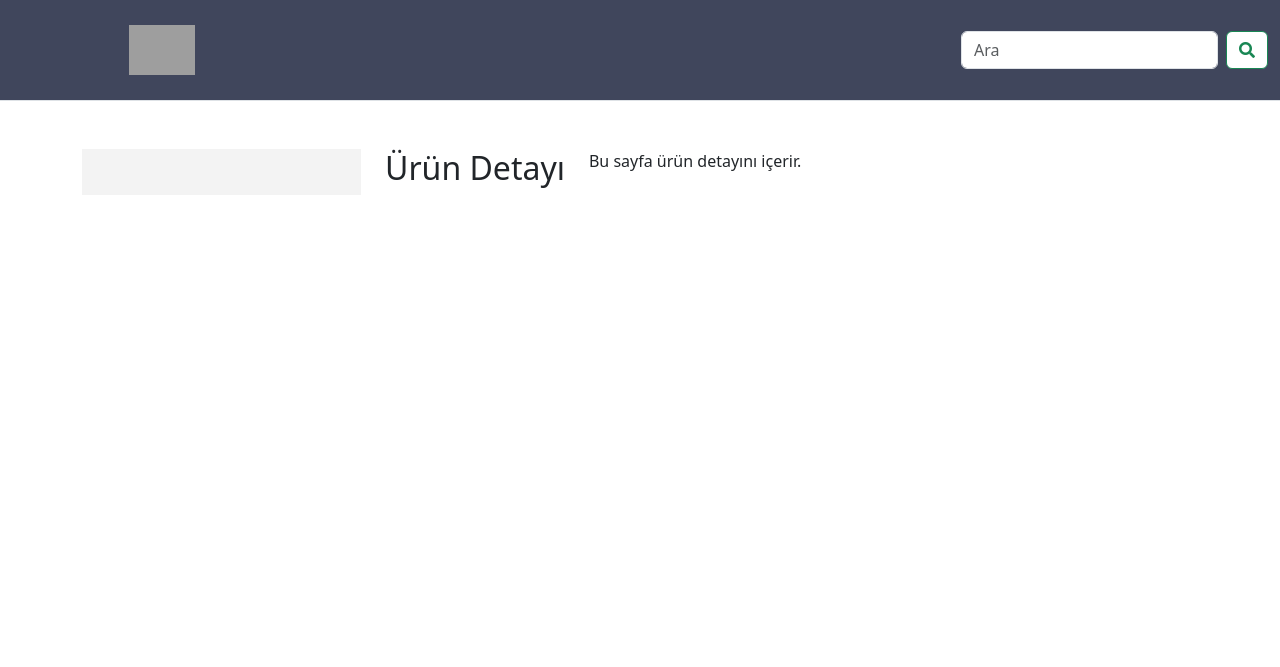
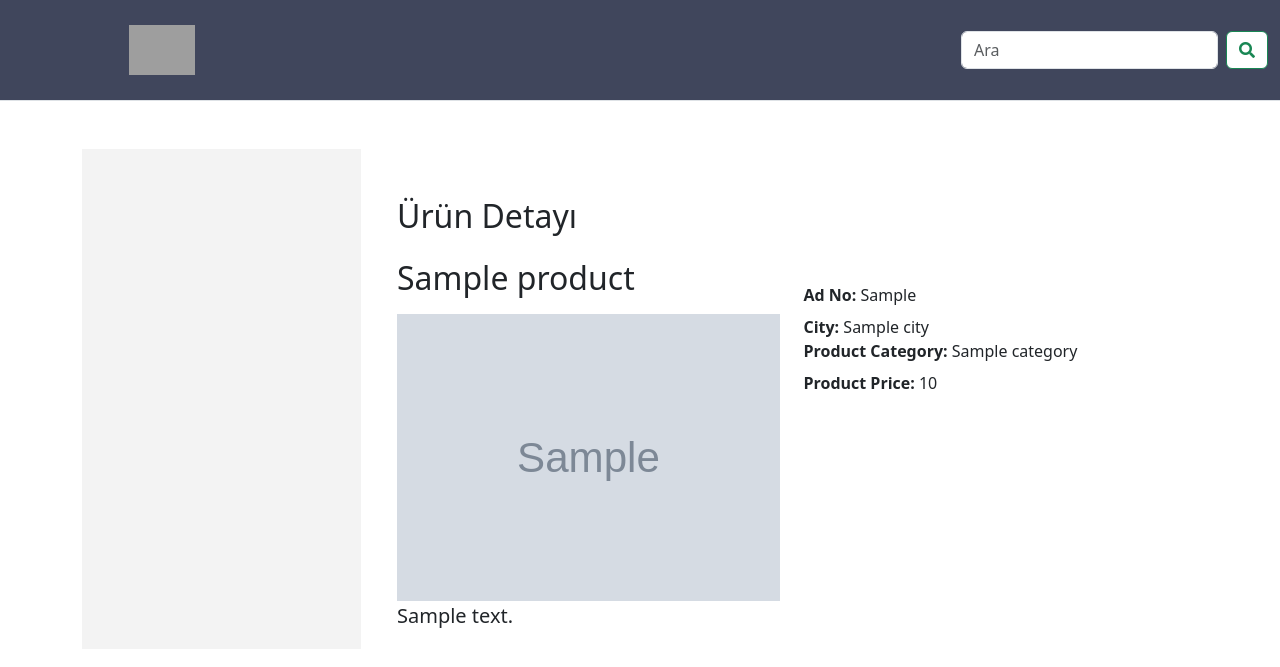
Before and after one commit to atakandgn/django-e-commerce, a Django app: template django_e_commerce/buy_sell_website/templates/product_detail.html in a window 1280 px wide. Shown: the top 667 px of the page. Run offline with Django 3.2, Linux system fonts and the light colour scheme; the template is opened without the code that fills it: most values are stand-ins (such as "Sample title", 1, 10 or a date in 2020); grey boxes marked "Sample" are stand-in pictures; grey boxes are pictures that could not be loaded.

Commit message:
fully functional

```diff
--- a/django_e_commerce/buy_sell_website/static/css/style.css
+++ b/django_e_commerce/buy_sell_website/static/css/style.css
@@ -1,3 +1,26 @@
+/* Scrollbar Styles */
+body {
+  scrollbar-width: thin;
+  scrollbar-color: rgb(158, 158, 167) rgba(0, 0, 0, 0.1);
+}
+
+/* Rounded Scrollbar */
+body::-webkit-scrollbar {
+  width: 5px;
+  border-radius: 50px;
+  background-color: #40465c;
+}
+
+body::-webkit-scrollbar-thumb {
+  background-color: rgb(158, 158, 167);
+  border-radius: 4px;
+}
+
+body::-webkit-scrollbar-thumb:hover {
+  background-color: rgba(0, 0, 0, 0.1);
+}
+
+
 li {
   list-style: none;
   text-decoration: none;
@@ -33,8 +56,12 @@ nav {
   background-color: #f3f3f3;
   height: max-content;
   color: #ffffff;
-  padding: 15px;
+  padding: 10px;
   border-right: 1px solid #f3f3f3;
+  height: 500px;
+  overflow-y: scroll;
+
+  scroll-behavior: smooth;
 }
 @media (max-width: 991.98px) {
   .category-sidebar {
@@ -46,7 +73,7 @@ nav {
   .category-sidebar {
 
     position: sticky;
-    top: 120px;
+    top: 150px;
   }
 }
 
@@ -108,7 +135,6 @@ nav {
 /* Product Styles */
 
 .card-img-top {
-  object-fit: cover; /* Ensure images maintain aspect ratio within the fixed-height card */
   height: 200px; /* Set a fixed height for the images */
 }
 
--- a/django_e_commerce/buy_sell_website/templates/base.html
+++ b/django_e_commerce/buy_sell_website/templates/base.html
@@ -19,14 +19,15 @@
 
 <body>
   <!-- Navbar -->
-  <nav class="navbar border-bottom border-body position-sticky" style="background-color: #40465c; padding: 20px 0; top: 0; z-index: 999;">
+  <nav class="navbar border-bottom border-body position-sticky"
+    style="background-color: #40465c; padding: 20px 0; top: 0; z-index: 999;">
     <div class="container-fluid">
-      <a class="navbar-brand">
+      <a href="/" class="navbar-brand">
         <img src="{% static 'images/logo.png' %}" alt="logo" width="300" height="50" class="object-fit-contain" />
       </a>
       <!-- search icon inside a search box with svg -->
-      <form class="d-flex">
-        <input class="form-control me-2" type="search" placeholder="Ara" aria-label="Search" />
+      <form class="d-flex" action="{% url 'search_results' %}" method="get">
+        <input name="query" class="form-control me-2" type="search" placeholder="Ara" aria-label="Search" />
         <button class="btn btn-outline-success search-btn" type="submit" style="background-color: #fff;">
           <i class="fas fa-search"></i>
         </button>
@@ -65,7 +66,7 @@
     integrity="sha384-BBtl+eGJRgqQAUMxJ7pMwbEyER4l1g+O15P+16Ep7Q9Q+zqX6gSbd85u4mG4QzX+"
     crossorigin="anonymous"></script>
 
-  <!-- Update the script tag to populate categories and subcategories with Font Awesome styling -->
+  <!-- Update the script tag to populate categories and subcategories without Font Awesome icon -->
   <script>
     // Define a state object to hold categories and subcategories
     const state = {};
@@ -108,13 +109,8 @@
               const categoryItem = document.createElement('li');
               categoryItem.classList.add('list-group-item');
               const categoryNameLink = document.createElement('a');
-              categoryNameLink.href = '#';
+              categoryNameLink.href = `{% url 'search_results' %}?category_id=${categoryId}`;
               categoryNameLink.classList.add('d-flex', 'align-items-center', 'fw-bold');
-
-              // Font Awesome Icon
-              const icon = document.createElement('i');
-              icon.classList.add('fas', 'fa-gear', 'me-2', 'fa-solid');
-              categoryNameLink.appendChild(icon);
 
               // Category Name
               categoryNameLink.textContent = category.categoryname;
@@ -127,7 +123,9 @@
                   const subcategoryItem = document.createElement('li');
                   subcategoryItem.classList.add('list-group-item');
                   const subcategoryNameLink = document.createElement('a');
-                  subcategoryNameLink.href = '#';
+
+                  // Update the subcategory link to include subcategory_id
+                  subcategoryNameLink.href = `{% url 'search_results' %}?subcategory_id=${subcategory.subcategoryid}`;
                   subcategoryNameLink.textContent = subcategory.subcategoryname;
                   subcategoryItem.appendChild(subcategoryNameLink);
                   subcategoryList.appendChild(subcategoryItem);
--- a/django_e_commerce/buy_sell_website/templates/product_detail.html
+++ b/django_e_commerce/buy_sell_website/templates/product_detail.html
@@ -5,7 +5,37 @@
 {% block title %}Ürün Detay{% endblock %}
 
 {% block content %}
-    <h2>Ürün Detayı</h2>
-    <p>Bu sayfa ürün detayını içerir.</p>
-    <!-- Diğer içerik buraya eklenebilir -->
+
+    <div class="container mt-5">
+        <h2>Ürün Detayı</h2>
+        <div class="row mt-4">
+            <div class="col-md-6">
+                <h2 class="mb-3">{{ product.productname }}</h2>
+                <img src="{{ product.image }}" alt="{{ product.productname }}" class="img-fluid object-fit-contain">
+            </div>
+            <div class="col-md-6">
+
+                <div class="mt-4">
+                    <div class="mb-2">
+                        <span class="fw-bold">Ad No:</span>
+                        <span>{{ product.ad_no }}</span>
+                    </div>
+                    <div>
+                        <span class="fw-bold">City:</span>
+                        <span>{{ product.city }}</span>
+                    </div>
+                    <div class="mb-2">
+                        <span class="fw-bold">Product Category:</span>
+                        <span>{{ product.category.categoryname }}</span>
+                    </div>
+                    <div class="mb-2">
+                        <span class="fw-bold">Product Price:</span>
+                        <span>{{ product.price }}</span>
+                    </div>
+                    <!-- Add more details as needed -->
+                </div>
+            </div>
+            <p class="lead">{{ product.description }}</p>
+        </div>
+    </div>
 {% endblock %}
--- a/django_e_commerce/buy_sell_website/urls.py
+++ b/django_e_commerce/buy_sell_website/urls.py
@@ -6,7 +6,7 @@ from .views import CategoryListCreateView, ProductListCreateView, SubCategoryLis
 urlpatterns = [
     path('', home, name='home'),
     path('product/<int:product_id>/', product_detail, name='product_detail'),
-    path('search/', search_results, name='search_results'),
+    path('search_results/', search_results, name='search_results'),
 
     path('api/categories/', CategoryListCreateView.as_view(), name='category-list-create'),
     path('api/subcategories/', SubCategoryListCreateView.as_view(), name='subcategory-list-create'),
--- a/django_e_commerce/django_e_commerce/urls.py
+++ b/django_e_commerce/django_e_commerce/urls.py
@@ -20,4 +20,5 @@ from django.urls import path, include
 urlpatterns = [
     path('admin/', admin.site.urls),
     path('', include('buy_sell_website.urls')),
+
 ]
```
Also changed, not shown: django_e_commerce/buy_sell_website/templates/home.html (+16 -8 lines), django_e_commerce/buy_sell_website/templates/search_results.html (+23 -15 lines), django_e_commerce/buy_sell_website/views.py (+34 -10 lines), django_e_commerce/buy_sell_website/serializers.py (line endings or trailing spaces).
